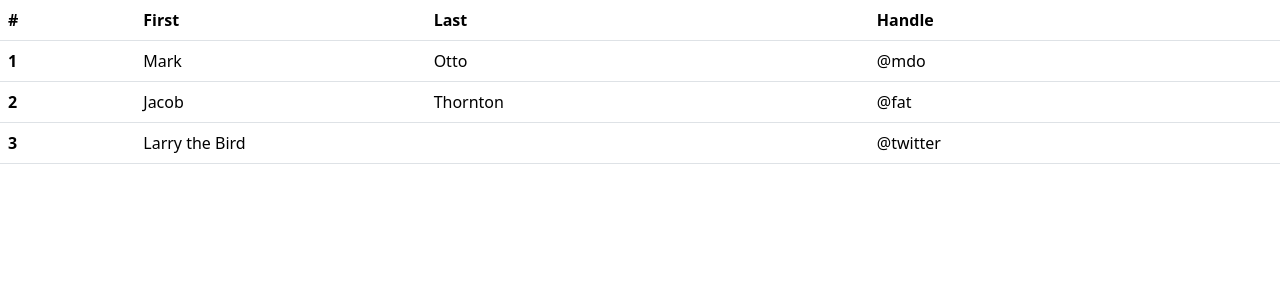
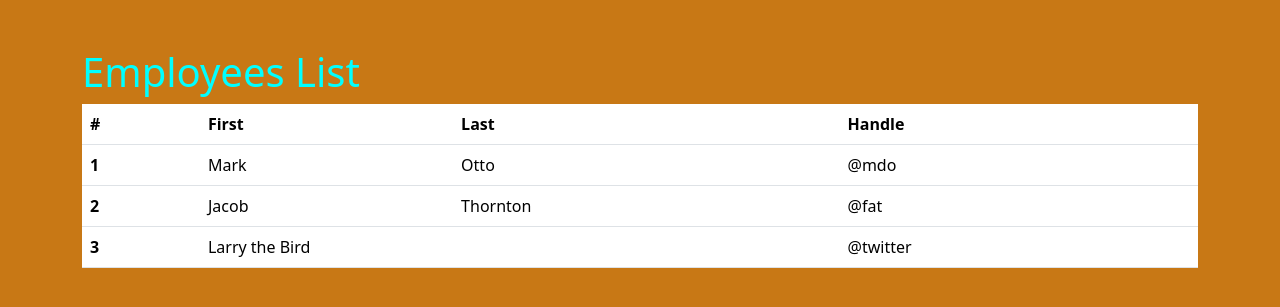
Before and after one commit to sanyamidha10/Django-Blog-Website, a Django app: page /home/ in a window 1280 px wide. Shown: the top 307 px of the page. Run offline with Django 4.2, Linux system fonts and the light colour scheme.

Commit message:
Implemented static files

```diff
--- a/mysite/settings.py
+++ b/mysite/settings.py
@@ -116,6 +116,10 @@ USE_TZ = True
 # https://docs.djangoproject.com/en/4.0/howto/static-files/
 
 STATIC_URL = 'static/'
+STATIC_ROOT = BASE_DIR/'static'
+STATICFILES_DIRS = [
+    'mysite/static'
+]
 
 # Default primary key field type
 # https://docs.djangoproject.com/en/4.0/ref/settings/#default-auto-field
--- /dev/null
+++ b/mysite/static/css/style.css
@@ -0,0 +1,7 @@
+
+body{
+    background-color: rgb(200, 120, 21);
+}
+h1{
+    color: aqua;
+}
--- a/templates/home.html
+++ b/templates/home.html
@@ -1,16 +1,20 @@
+{% load static %}
 <!DOCTYPE html>
 <html lang="en">
     <head>
         <title></title>
         <meta charset="UTF-8">
         <meta name="viewport" content="width=device-width, initial-scale=1">
-        <link href="css/style.css" rel="stylesheet">
 
         <link href="https://cdn.jsdelivr.net/npm/bootstrap@5.3.0-alpha3/dist/css/bootstrap.min.css" rel="stylesheet" integrity="sha384-KK94CHFLLe+nY2dmCWGMq91rCGa5gtU4mk92HdvYe+M/SXH301p5ILy+dN9+nJOZ" crossorigin="anonymous">
         <script src="https://cdn.jsdelivr.net/npm/bootstrap@5.3.0-alpha3/dist/js/bootstrap.bundle.min.js" integrity="sha384-ENjdO4Dr2bkBIFxQpeoTz1HIcje39Wm4jDKdf19U8gI4ddQ3GYNS7NTKfAdVQSZe" crossorigin="anonymous"></script>
+        <link href="{% static 'css/style.css' %}" rel="stylesheet">
+
     </head>
     <body>
 
+        <div class="container pt-5">
+            <h1>Employees List</h1>
         <table class="table">
             <thead>
               <tr>
@@ -40,6 +44,7 @@
               </tr>
             </tbody>
           </table>
+        </div>
 
     </body>
 </html>
```
Also changed, not shown: mysite/static/images/django-logo-negative.1d528e2cb5fb.png (added).
